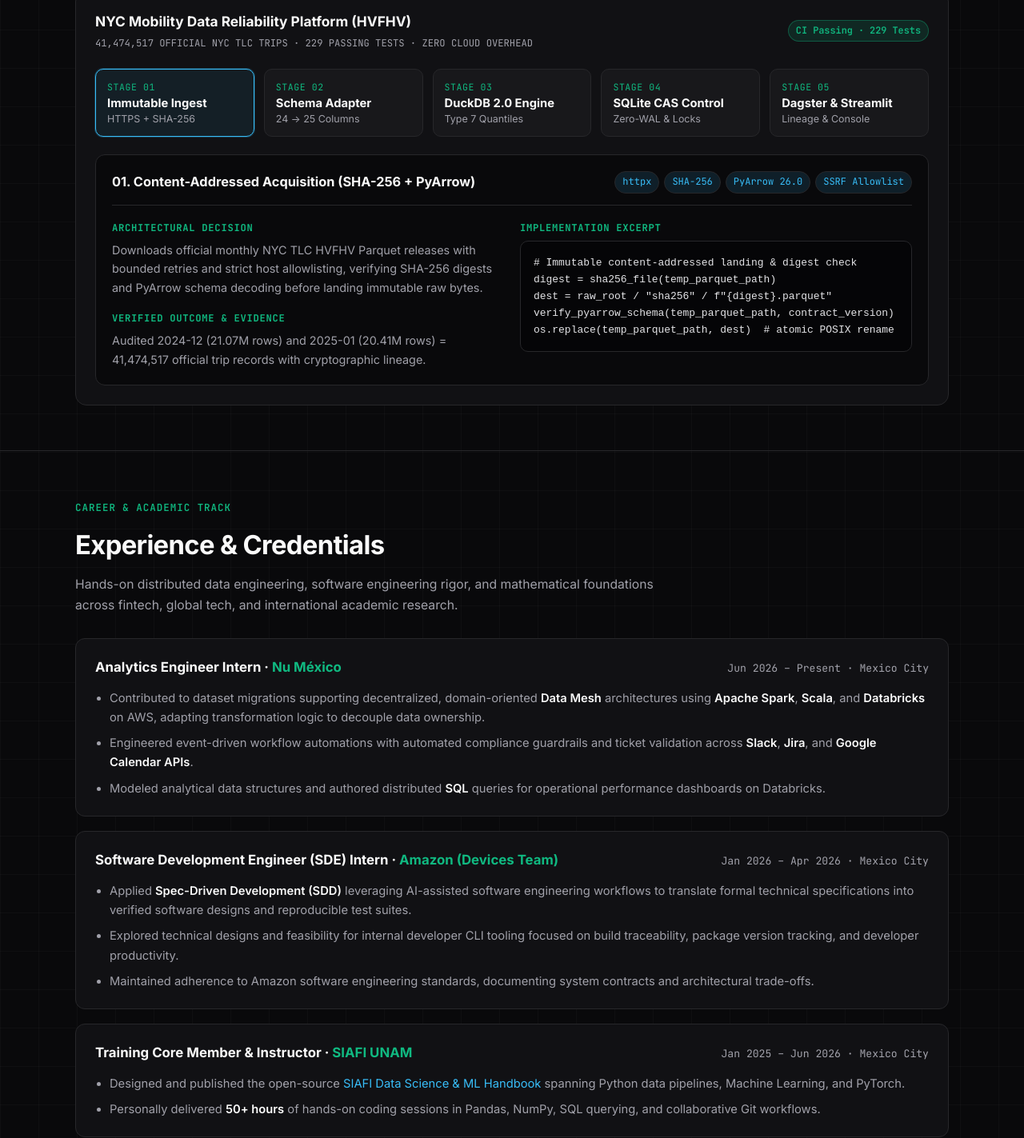
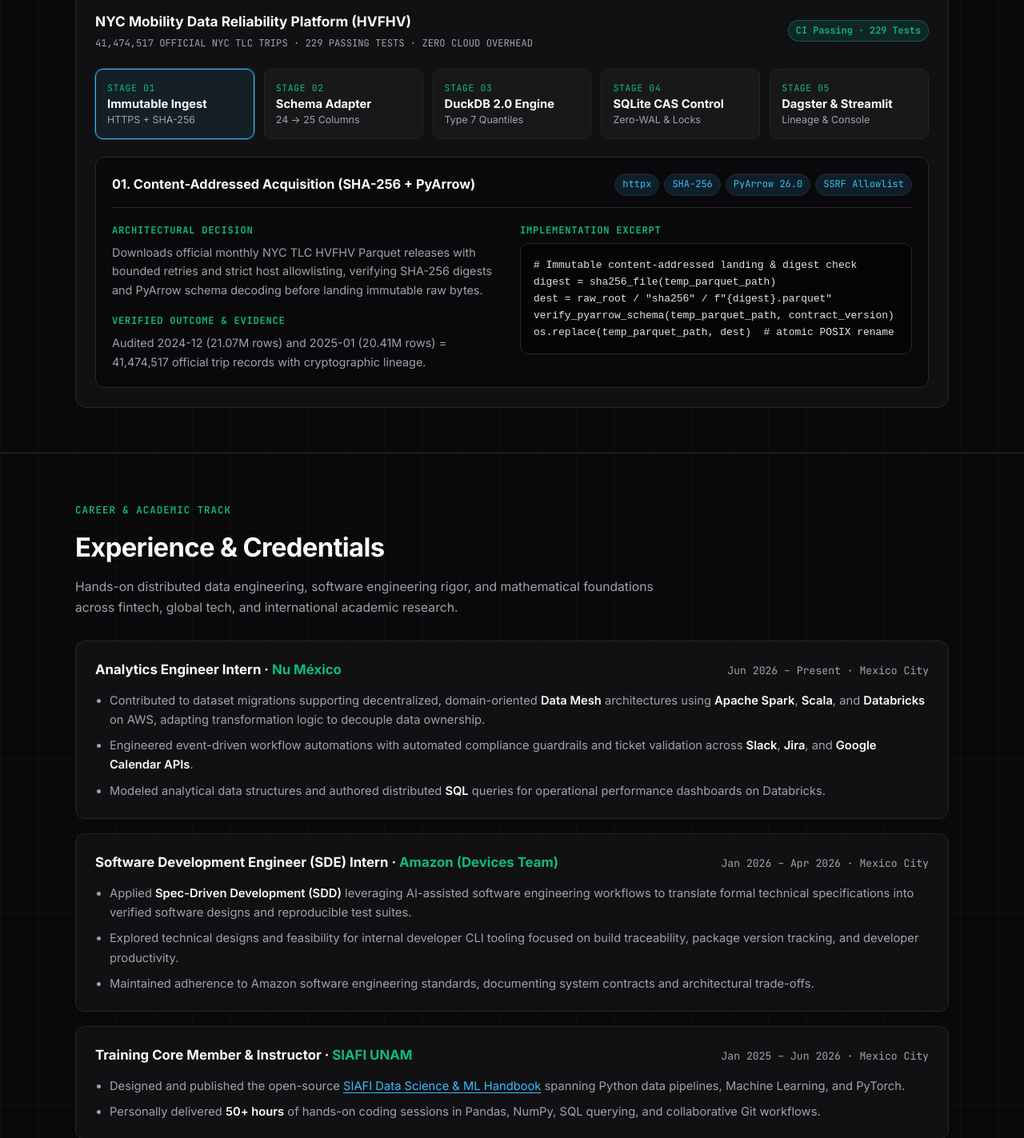
Before and after one commit to emilianodesu/emilianodesu.github.io, a plain HTML site: page index.html in a window 1280 px wide. Shown: the part 2699-4122 px from the top of the page at 80% size. Drawn offline with Linux system fonts and the light colour scheme.

Commit message:
Fix Lighthouse heading hierarchy, inline link underline, and CLS stability

```diff
--- a/index.html
+++ b/index.html
@@ -12,7 +12,7 @@
 
   <link rel="preconnect" href="https://fonts.googleapis.com" />
   <link rel="preconnect" href="https://fonts.gstatic.com" crossorigin />
-  <link href="https://fonts.googleapis.com/css2?family=Inter:wght@400;500;600;700;800&family=JetBrains+Mono:wght@400;500;600;700&display=swap" rel="stylesheet" />
+  <link href="https://fonts.googleapis.com/css2?family=Inter:wght@400;500;600;700;800&family=JetBrains+Mono:wght@400;500;600;700&display=optional" rel="stylesheet" />
 
   <link rel="stylesheet" href="style.css" />
 </head>
@@ -278,7 +278,7 @@
 
           <div class="dag-inspector" aria-live="polite">
             <div class="inspector-header">
-              <div id="inspector-title" class="inspector-title"></div>
+              <h3 id="inspector-title" class="inspector-title">01. Content-Addressed Acquisition (SHA-256 + PyArrow)</h3>
               <div id="inspector-badges" class="inspector-badges"></div>
             </div>
 
--- a/style.css
+++ b/style.css
@@ -554,6 +554,7 @@ a:hover {
   grid-template-columns: repeat(5, minmax(0, 1fr));
   gap: 12px;
   margin-bottom: 22px;
+  min-height: 88px;
 }
 
 .dag-node {
@@ -605,6 +606,7 @@ a:hover {
   border: 1px solid var(--border-subtle);
   border-radius: 12px;
   padding: 20px;
+  min-height: 240px;
 }
 
 .inspector-header {
@@ -734,6 +736,11 @@ a:hover {
   font-weight: 600;
 }
 
+.timeline-body a {
+  text-decoration: underline;
+  text-underline-offset: 3px;
+}
+
 /* ==================== FOOTER ==================== */
 .footer {
   border-top: 1px solid var(--border-subtle);
```
